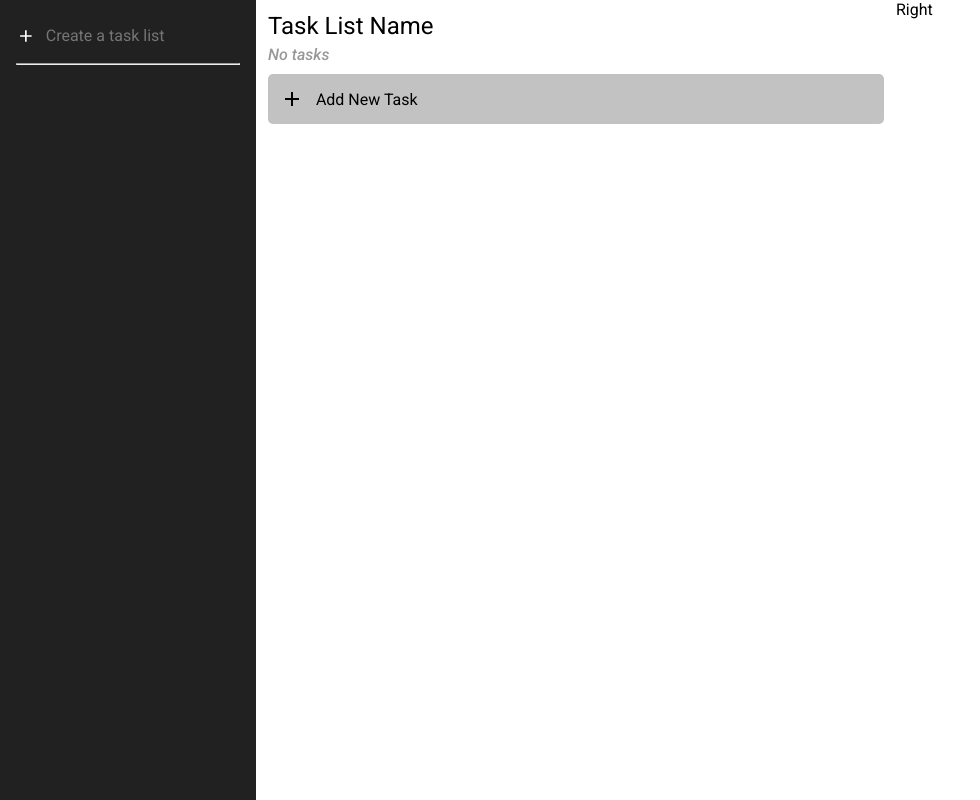
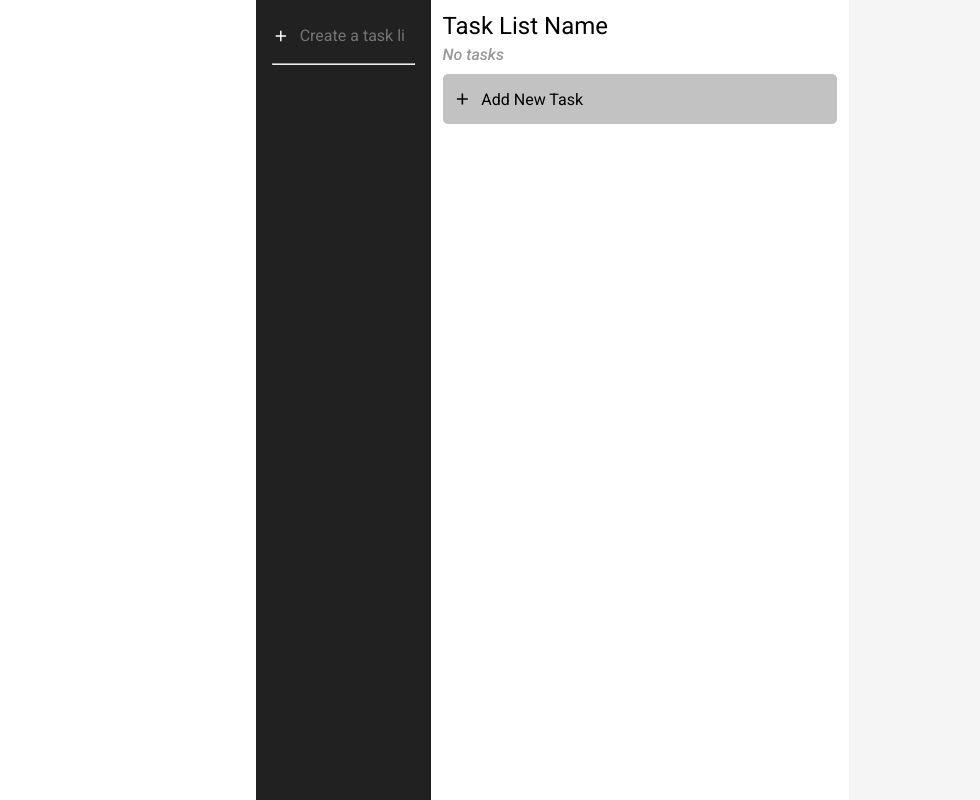
Before and after one commit to patrickiyog/todo-list-app, a React (Create React App) app: page / in a window 1280 px wide. Shown: the whole page, without its empty margins (0-980 px from the left). Built offline with nearby package versions, Linux system fonts and the light colour scheme.

Commit message:
change ui layout

```diff
--- a/src/App.css
+++ b/src/App.css
@@ -1,7 +1,7 @@
-@import url('https://fonts.googleapis.com/css2?family=Roboto:ital,wght@0,400;1,500&display=swap');
+@import url("https://fonts.googleapis.com/css2?family=Roboto:ital,wght@0,400;1,500&display=swap");
 
 * {
-  font-family: 'Roboto', sans-serif;
+  font-family: "Roboto", sans-serif;
 }
 
 body {
@@ -11,15 +11,21 @@ body {
   max-height: 100vh;
 }
 
-.App {
+.app {
   display: flex;
   flex-direction: row;
+  justify-content: center;
   width: 100vw;
   height: 100vh;
 }
 
+.app-container {
+  width: 60%;
+  display: flex;
+}
+
 .left-side {
-  width: 20vw;
+  width: 25%;
   background-color: #212121;
 }
 
@@ -34,6 +40,11 @@ body {
 .center {
   display: flex;
   flex-direction: column;
-  width: 50vw;
+  width: 60%;
   background-color: #ffffff;
 }
+
+.right-side {
+  width: 25%;
+  background-color: #f5f5f5;;
+}
--- a/src/App.tsx
+++ b/src/App.tsx
@@ -11,7 +11,8 @@ const App: React.FC = () => {
 
   return (
     <TaskContext.Provider value={{ tasks, setTasks }}>
-      <div className="App">
+      <div className="app">
+        <div className="app-container">
           <div className="left-side">
             <div className="left-side-content">
               <TaskListForm />
@@ -21,7 +22,8 @@ const App: React.FC = () => {
           <div className="center">
             <TaskList />
           </div>
-        <div className="right-side">Right</div>
+          <div className="right-side"></div>
+        </div>
       </div>
     </TaskContext.Provider>
   );
```
Lines whose indentation alone changed are shown as unchanged.
